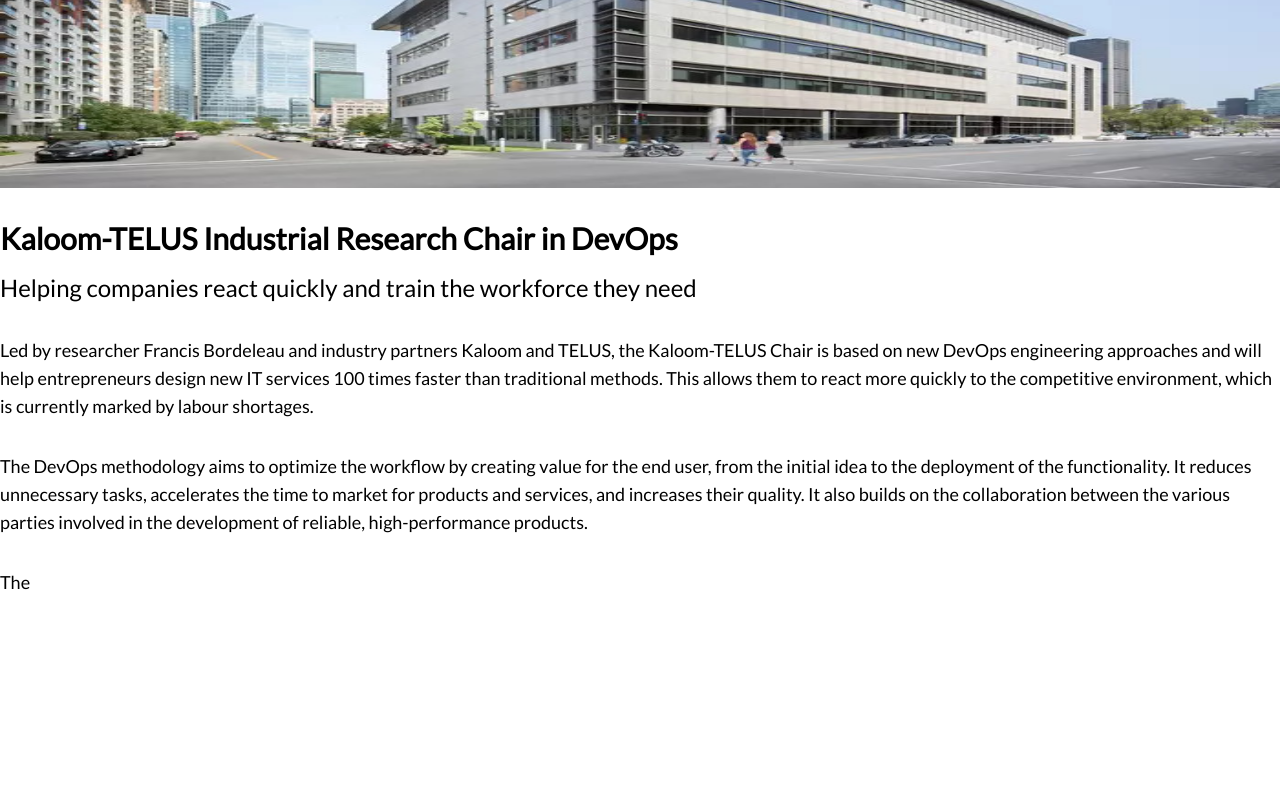
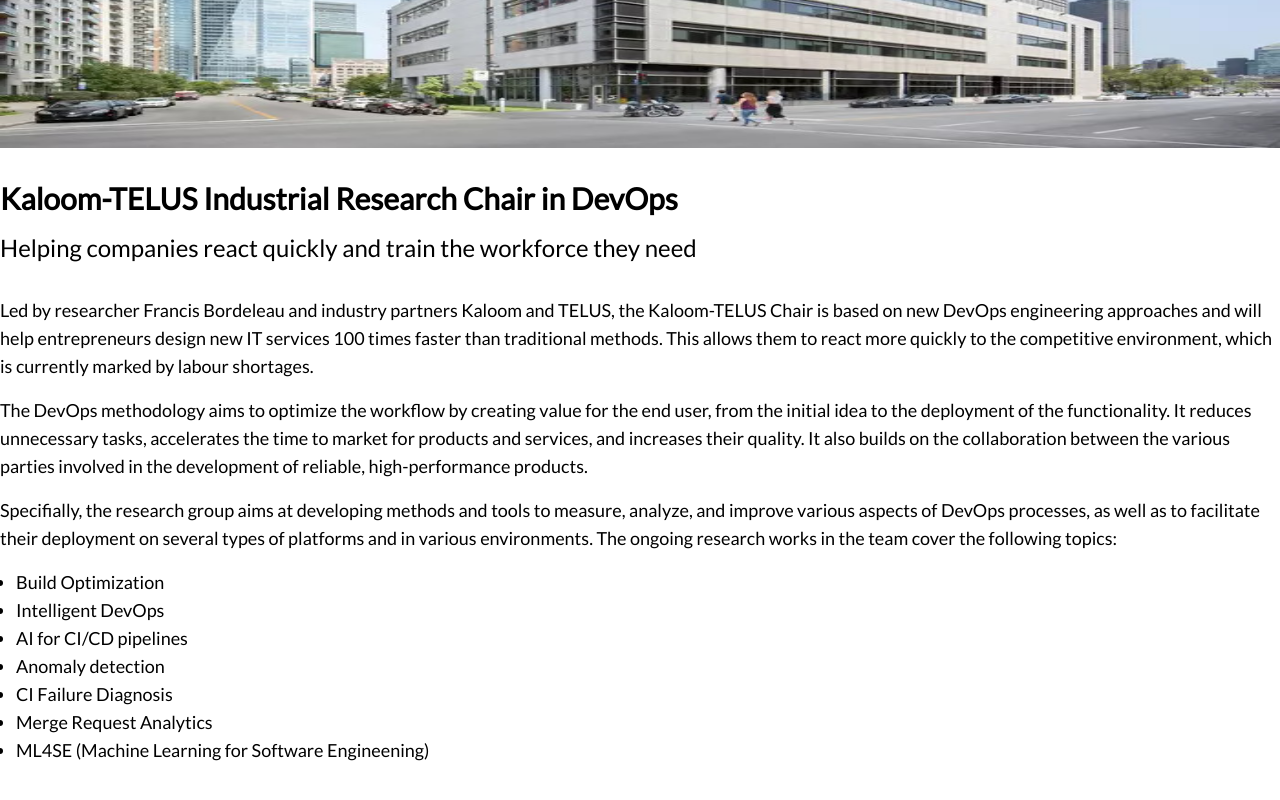
Before and after one commit to devopsirc/devopsirc.github.io, a Vue app: page / in a window 1280 px wide. Shown: the part 260-1060 px from the top of the page. Before the commit the page ends 920 px from the top, so only its background shows below. Built offline with nearby package versions, Linux system fonts and the light colour scheme; what tw-elements would draw is missing.

Commit message:
research areas added

```diff
--- a/src/App.vue
+++ b/src/App.vue
@@ -6,7 +6,7 @@
 <template>
   <div class="bg-white md:mx-48 xl:mx-auto max-w-7xl">
     <TheNavBar />
-    <div class="pt-20 pb-16 md:py-auto mx-4 md:mx-auto">
+    <div class="py-16 md:py-10 md:py-auto mx-4 md:mx-auto">
       <RouterView />
     </div>
   </div>
--- a/src/components/home/TheWelcome.vue
+++ b/src/components/home/TheWelcome.vue
@@ -1,17 +1,17 @@
 <template>
   <div>
-    <img src="@/assets/images/ets.jpg" class="h-72 w-full" alt="Kaloom" />
+    <img src="@/assets/images/ets.jpg" class="h-72 w-full mt-2 md:mt-0" alt="Kaloom" />
     <h1 class="text-3xl mt-8 font-bold">Kaloom-TELUS Industrial Research Chair in DevOps</h1>
-    <h2 class="text-2xl mt-4">Helping companies react quickly and train the workforce they need</h2>
+    <h2 class="text-2xl my-4 mb-8">Helping companies react quickly and train the workforce they need</h2>
 
-    <p class="text-lg mt-8">
+    <p class="text-lg my-4">
       Led by researcher Francis Bordeleau and industry partners Kaloom and TELUS, the Kaloom-TELUS
       Chair is based on new DevOps engineering approaches and will help entrepreneurs design new IT
       services 100 times faster than traditional methods. This allows them to react more quickly to
       the competitive environment, which is currently marked by labour shortages.
     </p>
 
-    <p class="text-lg mt-8">
+    <p class="text-lg my-4">
       The DevOps methodology aims to optimize the workflow by creating value for the end user, from
       the initial idea to the deployment of the functionality. It reduces unnecessary tasks,
       accelerates the time to market for products and services, and increases their quality. It also
@@ -19,6 +19,21 @@
       reliable, high-performance products.
     </p>
 
-    <p class="text-lg mt-8">The </p>
+    <p class="text-lg my-4">
+      Specifially, the research group aims at developing methods and tools to measure, analyze, and
+      improve various aspects of DevOps processes, as well as to facilitate their deployment on
+      several types of platforms and in various environments. The ongoing research works in the team cover the
+      following topics: <br />
+
+      <ul class="list list-disc text-lg mx-4 my-4">
+        <li>Build Optimization</li>
+        <li>Intelligent DevOps</li>
+        <li>AI for CI/CD pipelines</li>
+        <li>Anomaly detection</li>
+        <li>CI Failure Diagnosis</li>
+        <li>Merge Request Analytics</li>
+        <li>ML4SE (Machine Learning for Software Engineening)</li>
+      </ul>
+    </p>
   </div>
 </template>
```
